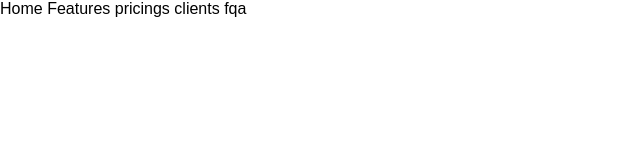
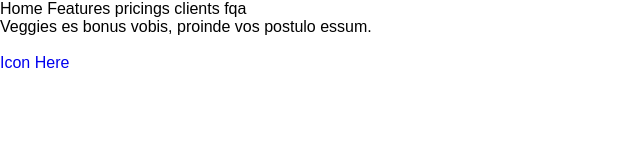
Before and after one commit to nitingaxioned/Task1, a plain HTML site: page index.html in a window 1280 px wide. Shown: the whole page, without its empty margins (0-640 px from the left). Drawn offline with Linux system fonts and the light colour scheme.

Commit message:
Header Content Created

```diff
--- a/index.html
+++ b/index.html
@@ -33,7 +33,11 @@
           <li><a>fqa</a></li>
         </ul>
       </nav>
-
+      <div>
+        <h1>Veggies es bonus vobis, proinde vos postulo essum.</h1>
+        <img src="">
+      </div>
+      <a href="#">Icon Here</a>
     </header>
     <!--header section start-->
     <!--main section start-->
```
